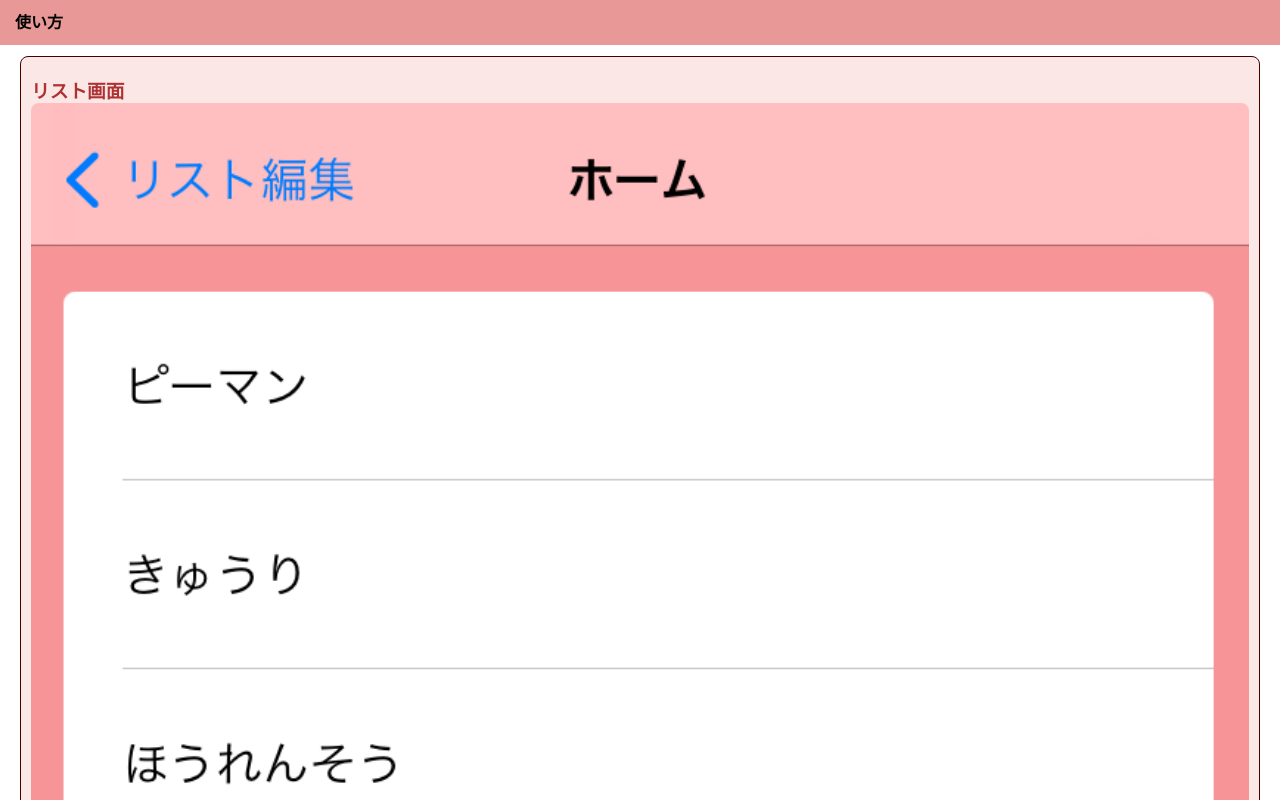
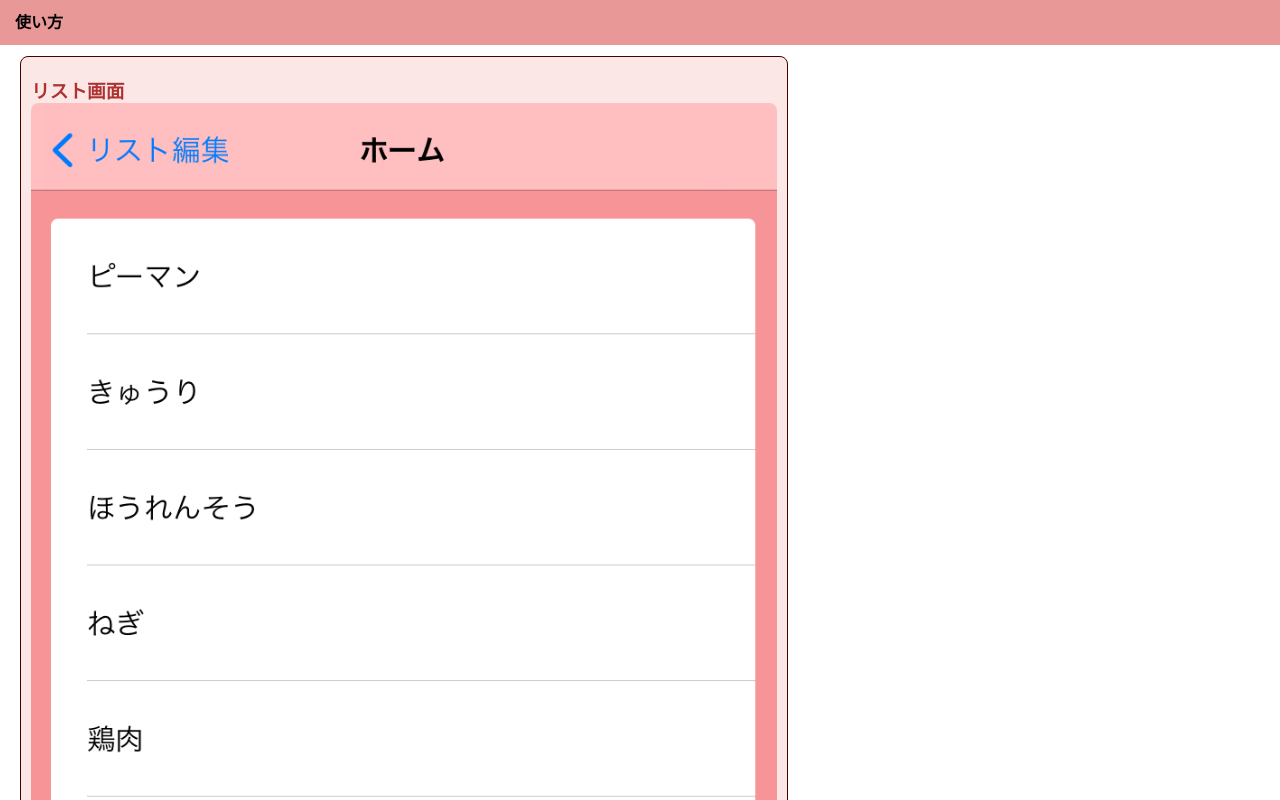
Before and after one commit to ShuheiYoshidaJP/shopping_list_support, a plain HTML site: page how_to_use/index.html in a window 1280 px wide. Shown: the top 800 px of the page. Drawn offline with Linux system fonts and the light colour scheme.

Commit message:
メディアクエリ導入

```diff
--- a/how_to_use/stylesheet.css
+++ b/how_to_use/stylesheet.css
@@ -69,6 +69,16 @@ header {
   padding: 1px 20px;
 }
 
+@media screen and (min-width:768px) {
+    .section {
+        max-width: 768px;
+        margin-top: 10px;
+        background-color: #FCE7E7;
+        border: solid 1px #450000;
+        border-radius: 8px;
+    }
+}
+
 .section {
     margin-top: 10px;
     background-color: #FCE7E7;
--- a/privacy_policy/stylesheet.css
+++ b/privacy_policy/stylesheet.css
@@ -67,6 +67,16 @@ header {
   padding: 1px 20px;
 }
 
+@media screen and (min-width:768px) {
+    .section {
+        max-width: 768px;
+        margin-top: 10px;
+        background-color: #FCE7E7;
+        border: solid 1px #450000;
+        border-radius: 8px;
+    }
+}
+
 .section {
     margin-top: 10px;
     background-color: #FCE7E7;
```
